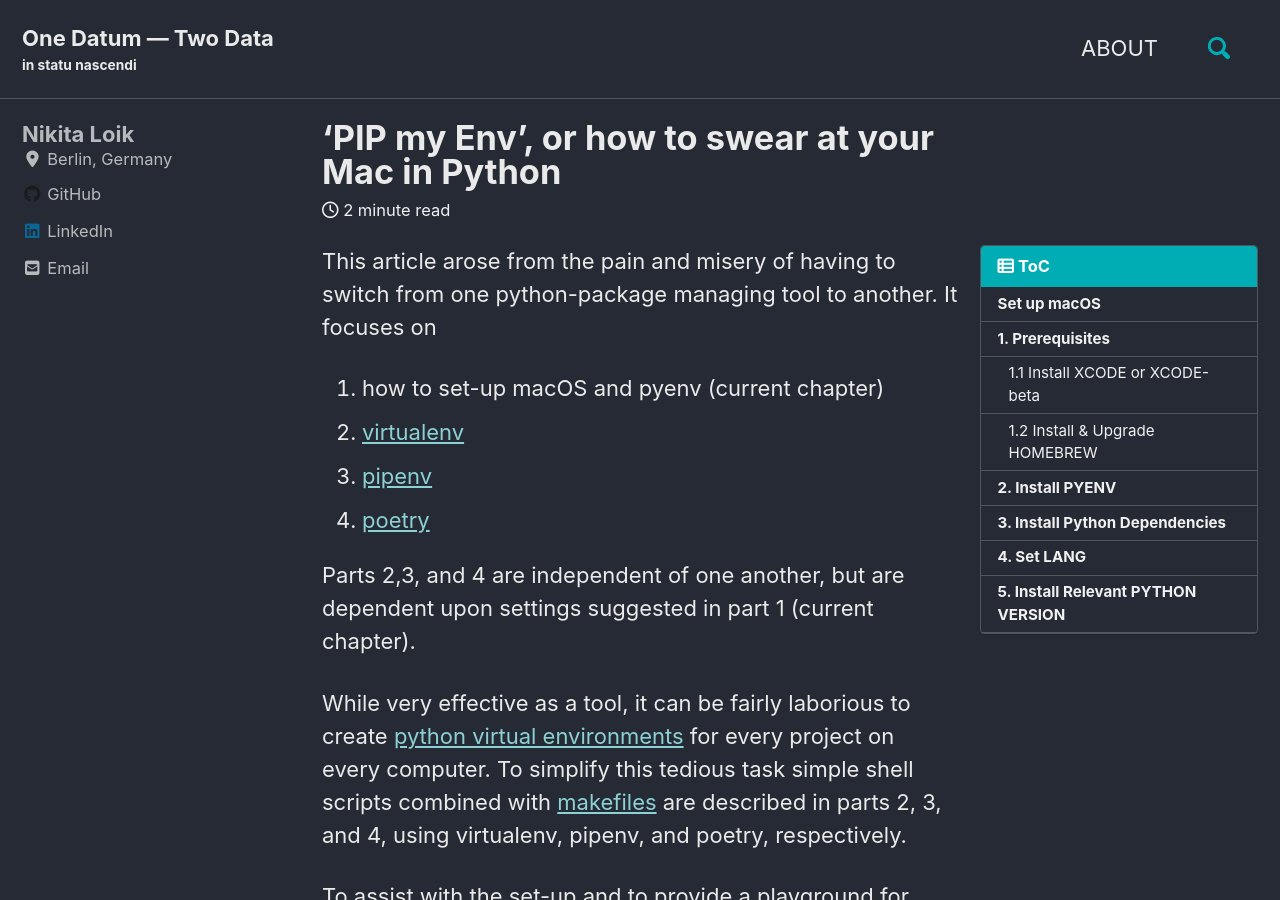
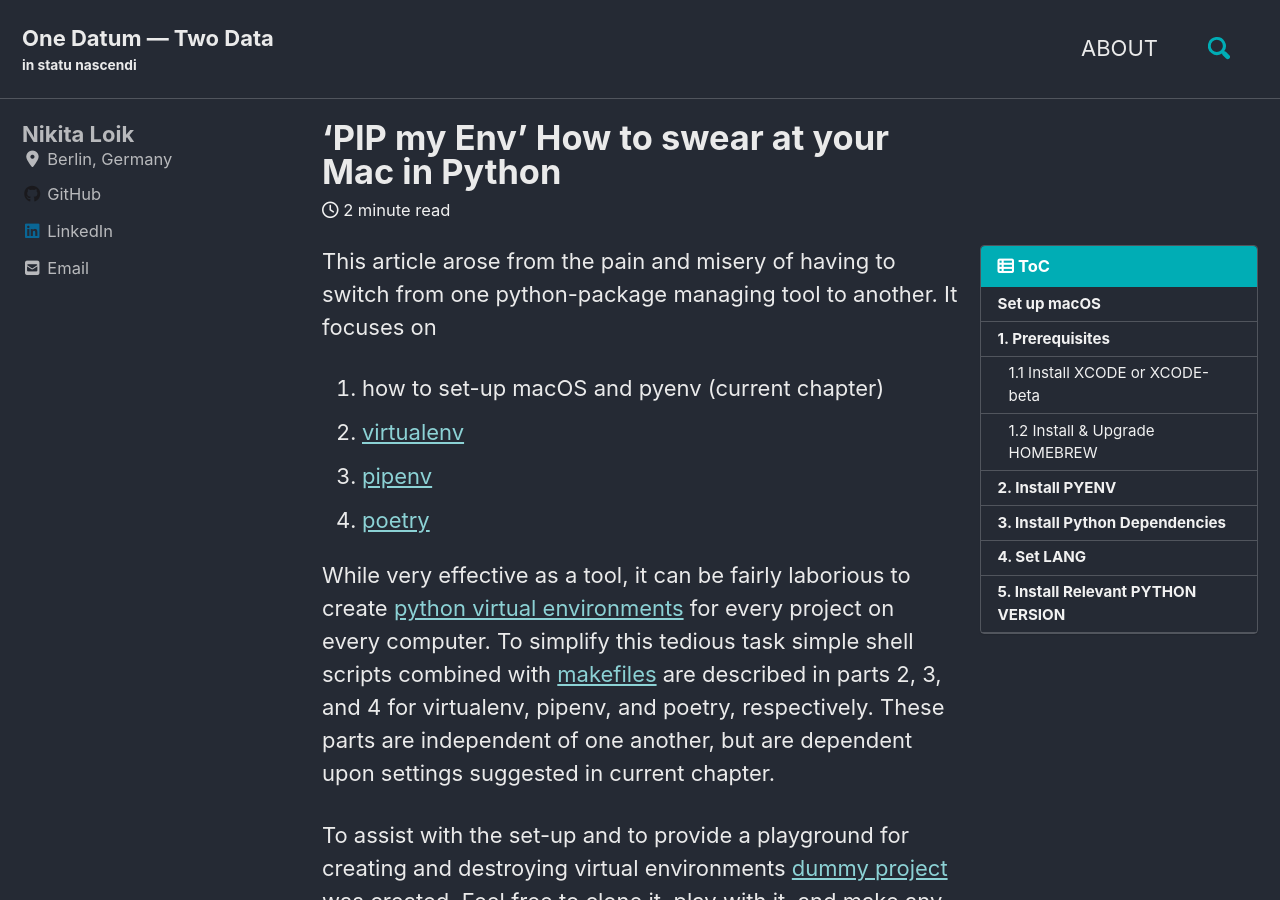
Before and after one commit to nikita-loik/one-datum-two-data, a Jekyll site: the page built from _posts/2020-12-07-pip-my-env.md, in a window 1280 px wide and 900 px high. Built offline with Jekyll 4.4.1, drawn with Linux system fonts in a browser that asks for light colours; cached includes are drawn as plain includes; nearby versions of some CDN libraries.

```diff
--- a/_posts/2020-12-07-pip-my-env.md
+++ b/_posts/2020-12-07-pip-my-env.md
@@ -1,5 +1,5 @@
 ---
-title: "'PIP my Env', or how to swear at your Mac in Python"
+title: "'PIP my Env'\nHow to swear at your Mac in Python"
 date: 2020-02-07T00:00:00-00:00
 categories:
   - blog
@@ -23,9 +23,7 @@ This article arose from the pain and misery of having to switch from one python-
 3. [pipenv](https://nikita-loik.github.io/one-datum-two-data/blog/pipenv/)
 4. [poetry](https://nikita-loik.github.io/one-datum-two-data/blog/poetry/)
 
-Parts 2,3, and 4 are independent of one another, but are dependent upon settings suggested in part 1 (current chapter).
-
-While very effective as a tool, it can be fairly laborious to create [python virtual environments][hitchhikers-guide-virtual-environments] for every project on every computer. To simplify this tedious task simple shell scripts combined with [makefiles][exhaustive-make-reference] are described in parts 2, 3, and 4, using virtualenv, pipenv, and poetry, respectively.
+While very effective as a tool, it can be fairly laborious to create [python virtual environments][hitchhikers-guide-virtual-environments] for every project on every computer. To simplify this tedious task simple shell scripts combined with [makefiles][exhaustive-make-reference] are described in parts 2, 3, and 4 for virtualenv, pipenv, and poetry, respectively. These parts are independent of one another, but are dependent upon settings suggested in current chapter.
 
 To assist with the set-up and to provide a playground for creating and destroying virtual environments [dummy project](https://github.com/nikita-loik/dummy) was created. Feel free to clone it, play with it, and make any suggestions on how to improve it.
 
```
